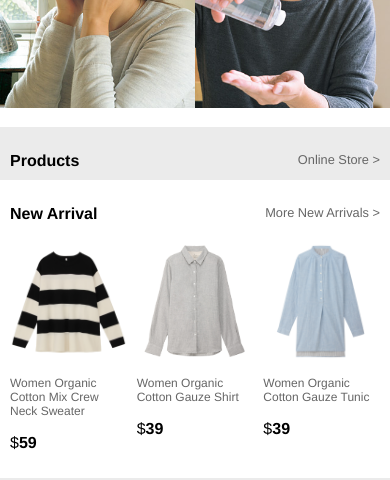
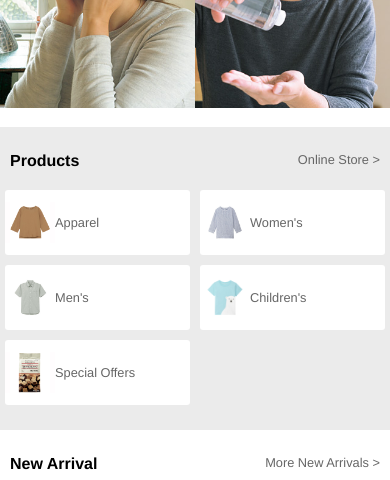
Before and after one commit to william-chu/epicodus-week11, a website built with webpack: page src/index.html in a window 390 px wide. Shown: the part 2540-3020 px from the top of the page. Built offline with nearby package versions, Linux system fonts and the light colour scheme.

Commit message:
organize css and add product category content with responsive grid function

```diff
--- a/src/index.html
+++ b/src/index.html
@@ -59,6 +59,36 @@
           <h4>Products<h4>
           <a href=""><p>Online Store ></p></a>
         </div>
+        <article class="product-category cat1">
+          <div class="product-category-flex">
+            <img src="img/category-apparel.jpg">
+            <h6>Apparel</h6>
+          </div>
+        </article>
+        <article class="product-category cat2">
+          <div class="product-category-flex">
+            <img src="img/category-womens.jpg">
+            <h6>Women's</h6>
+          </div>
+        </article>
+        <article class="product-category cat3">
+          <div class="product-category-flex">
+            <img src="img/category-mens.jpg">
+            <h6>Men's</h6>
+          </div>
+        </article>
+        <article class="product-category cat4">
+          <div class="product-category-flex">
+            <img src="img/category-childrens.jpg">
+            <h6>Children's</h6>
+          </div>
+        </article>
+        <article class="product-category cat5">
+          <div class="product-category-flex">
+            <img src="img/category-specialoffers.jpg">
+            <h6>Special Offers</h6>
+          </div>
+        </article>
       </div>
       <!-- wrapper2 end, wrapper3 begin -->
       <div class="wrapper3">
--- a/src/styles.css
+++ b/src/styles.css
@@ -177,7 +177,6 @@ article img:hover {
   align-content: center;
   justify-content: space-between;
   max-width: 875px;
-  margin: auto;
   padding: 25px 10px 10px 10px;
 }
 
@@ -193,6 +192,55 @@ article img:hover {
   font-size: .8rem;
   color: #666;
   font-weight: lighter;
+}
+
+.product-category {
+  background-color: #fff;
+  border-radius: 3px;
+  margin: 0 5px;
+  padding-right: 5px;
+}
+
+.product-category:hover {
+  cursor: pointer;
+}
+
+.product-category-flex {
+  display: flex;
+  align-items: center;
+  word-wrap: break-word;
+}
+
+.product-category img {
+  width: 50px;
+  min-width: 50px;
+}
+
+.product-category h6 {
+  font-size: .8rem;
+  color: #666;
+  font-weight: lighter;
+  margin: 25px 0;
+}
+
+.cat1 {
+  grid-area: cat1;
+}
+
+.cat2 {
+  grid-area: cat2;
+}
+
+.cat3 {
+  grid-area: cat3;
+}
+
+.cat4 {
+  grid-area: cat4;
+}
+
+.cat5 {
+  grid-area: cat5;
 }
 
 /* New Arrivals */
@@ -328,13 +376,17 @@ footer p {
 }
 
 .wrapper2 {
-  grid-gap: 10px;
+  display: grid;
+  grid-row-gap: 10px;
   grid-template-columns: 1fr 1fr;
   grid-template-areas:
     "prod prod"
-    "prod prod";
+    "cat1 cat2"
+    "cat3 cat4"
+    "cat5 1fr";
   margin:auto;
   background-color: #ebebeb;
+  padding-bottom: 25px;
 }
 
 .wrapper3 {
@@ -362,6 +414,14 @@ footer p {
       "s7   s8";
   }
 
+  .wrapper2 {
+    grid-template-columns: 1fr 1fr 1fr 1fr;
+    grid-template-areas:
+      "prod prod prod prod"
+      "cat1 cat2 cat3 cat4"
+      "cat5 1fr  1fr  1fr";
+  }
+
   .hero img {
     display: block;
     width: 50%;
@@ -385,10 +445,6 @@ footer p {
       "hero hero hero hero"
       "s1   s2   s3   s4"
       "s5   s6   s7   s8";
-   }
-
-   .newarr-secondary {
-     display: inherit;
    }
 
   .wrapper3 {
@@ -416,6 +472,14 @@ footer p {
     justify-content: space-around;
   }
 
+  .product-category {
+    margin: 0 10px;
+  }
+
+  .newarr-secondary {
+    display: inherit;
+  }
+
   footer a {
     min-width: 100px;
   }
@@ -429,6 +493,10 @@ footer p {
   .wrapper2 {
     max-width: 875px;
     background-color: #fff;
+    grid-template-columns: 1fr 1fr 1fr 1fr 1fr 1fr;
+    grid-template-areas:
+    "prod prod prod prod prod prod"
+    "cat1 cat2 cat3 cat4 cat5 1fr";
   }
 
   .wrapper2 *, .wrapper3 {
```
Also changed, not shown: src/img/category-apparel.jpg (added), src/img/category-childrens.jpg (added), src/img/category-mens.jpg (added), src/img/category-specialoffers.jpg (added), src/img/category-womens.jpg (added). Lines whose indentation alone changed are shown as unchanged.
